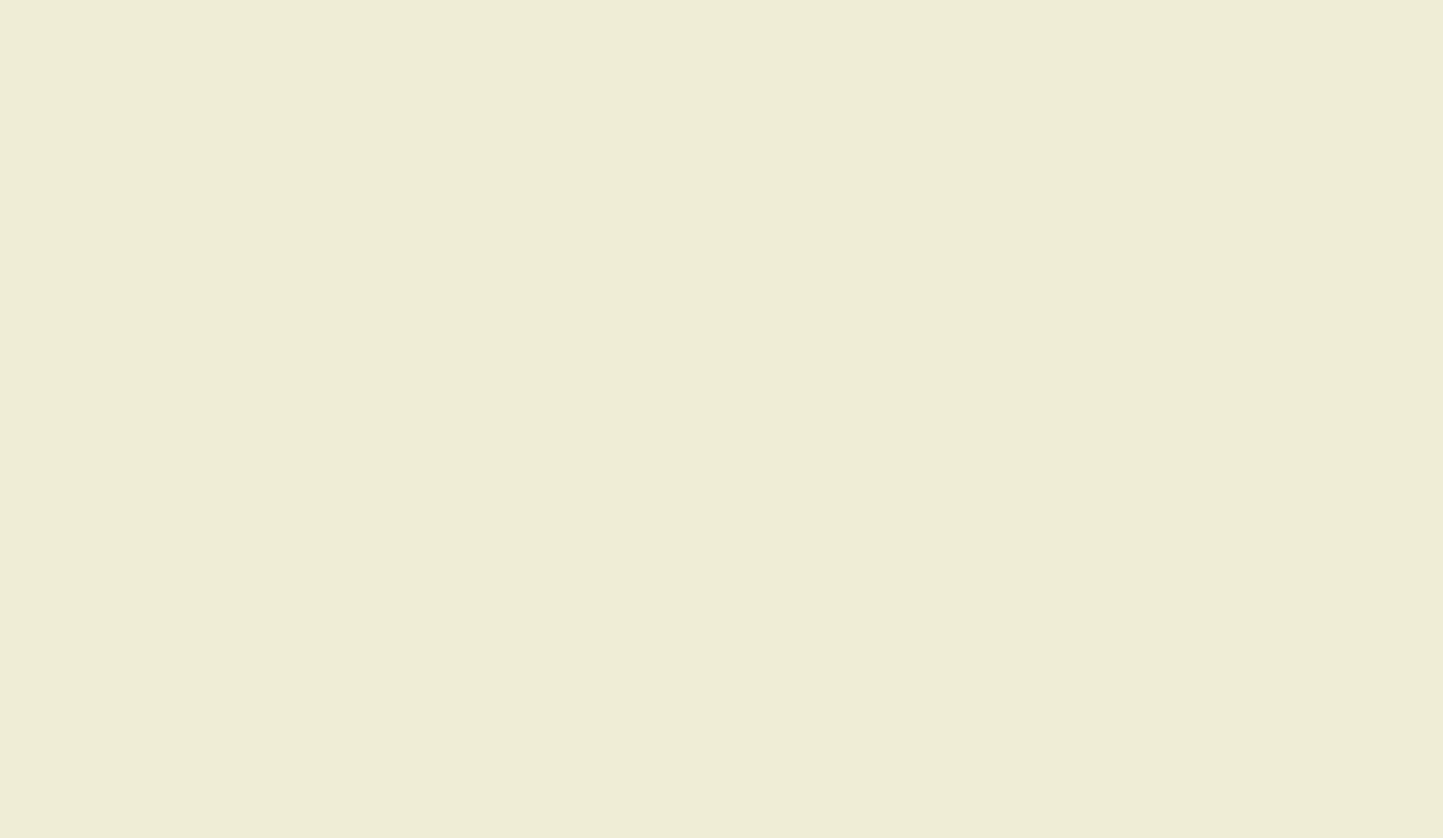
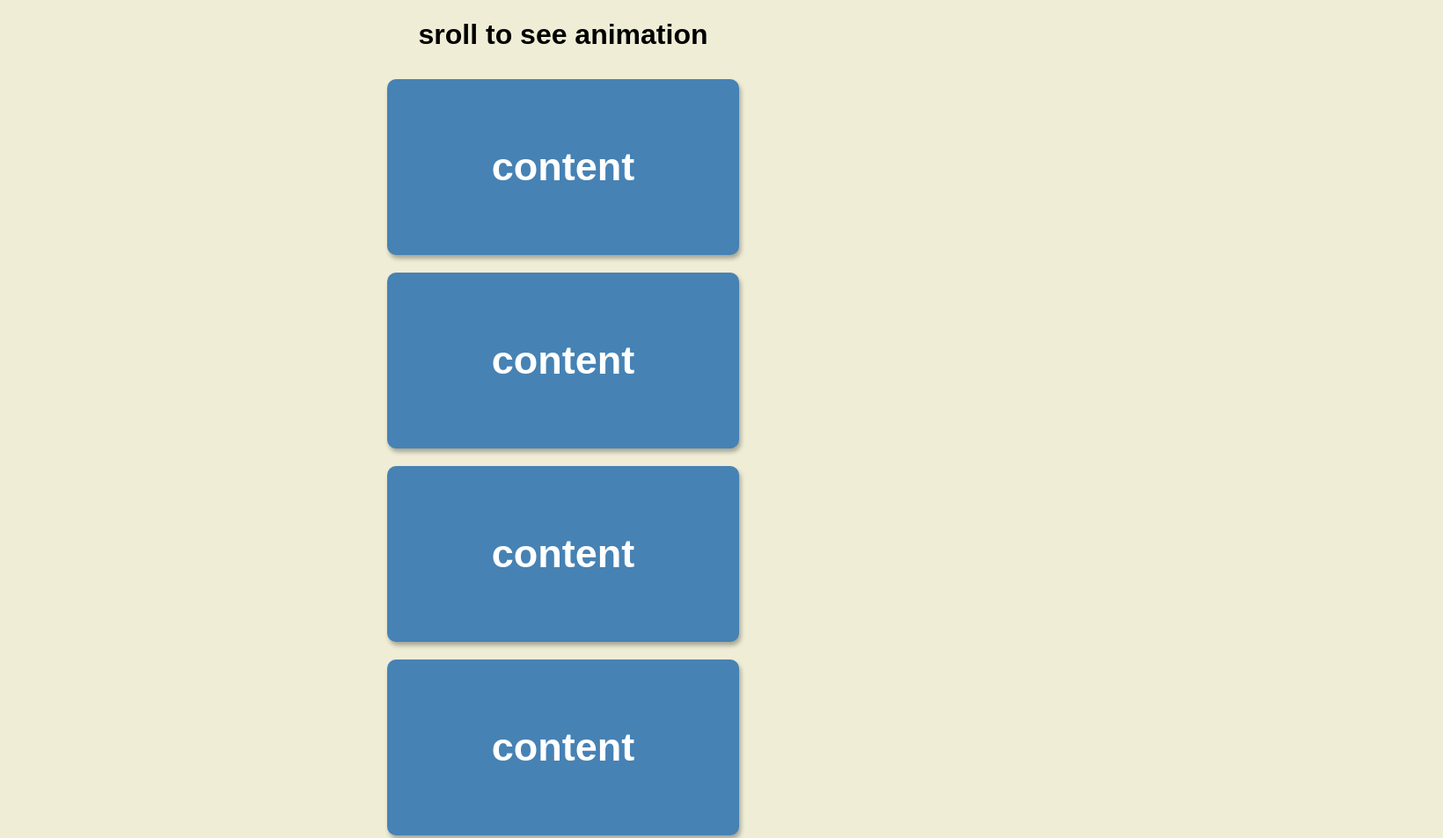
Before and after one commit to JaffDavy/scrolling-animation, a plain HTML site: page index.html in a window 1280 px wide. Shown: the top 953 px of the page at 88% size, 1640 px wide, since content can reach past the window. Before the commit the page ends 800 px from the top, so only its background shows below. Drawn offline with Linux system fonts and the light colour scheme.

Commit message:
compplet

```diff
--- a/index.html
+++ b/index.html
@@ -7,7 +7,17 @@
     <link rel="stylesheet" href="./style.css">
 </head>
 <body>
-
+  <h1>sroll to see animation</h1>
+  <div class="box"><h2>content</h2></div>
+  <div class="box"><h2>content</h2></div>
+  <div class="box"><h2>content</h2></div>
+  <div class="box"><h2>content</h2></div>
+  <div class="box"><h2>content</h2></div>
+  <div class="box"><h2>content</h2></div>
+  <div class="box"><h2>content</h2></div>
+  <div class="box"><h2>content</h2></div>
+  <div class="box"><h2>content</h2></div>
+  <div class="box"><h2>content</h2></div>
   <script src="index.js"></script>
 </body>
 </html>
--- a/index.js
+++ b/index.js
@@ -0,0 +1,16 @@
+const boxes = document.querySelectorAll('.box')
+
+window.addEventListener('scroll', checkBoxes)
+checkBoxes()
+
+function checkBoxes(){
+  const triggerBottom = window.innerHeight / 5 * 4
+    boxes.forEach(box => {
+      const boxTop = box.getBoundingClientRect().top
+        if(boxTop < triggerBottom) {
+          box.classList.add('show')
+        } else {
+            box.classList.remove('show')
+        }
+    })
+}
--- a/style.css
+++ b/style.css
@@ -1,7 +1,8 @@
-*{
+* {
   box-sizing: border-box;
 }
-body{
+
+body {
   background-color: #efedd6;
   font-family: Arial, Helvetica, sans-serif;
   display: flex;
@@ -10,3 +11,30 @@ body{
   justify-content: center;
   margin: 0;
 }
+
+.box {
+  background-color: steelblue;
+  color: #fff;
+  display: flex;
+  align-items: center;
+  justify-content: center;
+  width: 400px;
+  height: 200px;
+  margin: 10px;
+  border-radius: 10px;
+  box-shadow: 2px 4px 5px rgba(0, 0, 0, 0.3);
+  transform: translateX(200%);
+  transition: transform 0.4s ease;
+}
+
+.box:nth-of-type(even) {
+  transform: translateX(-200%);
+}
+
+.box.show {
+  transform: translateX(0);
+}
+
+.box h2 {
+  font-size: 45px;
+}
```
Lines whose indentation alone changed are shown as unchanged.
